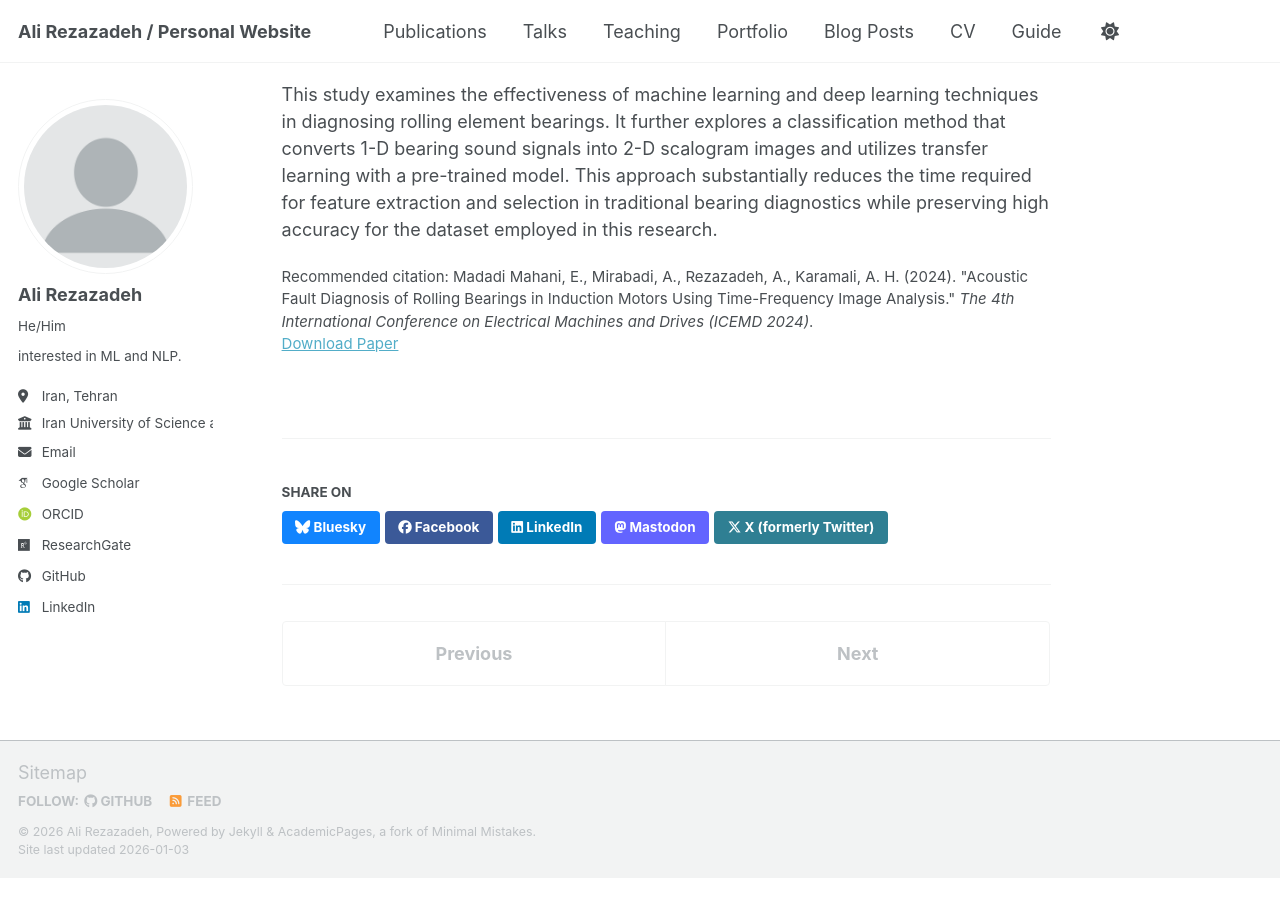
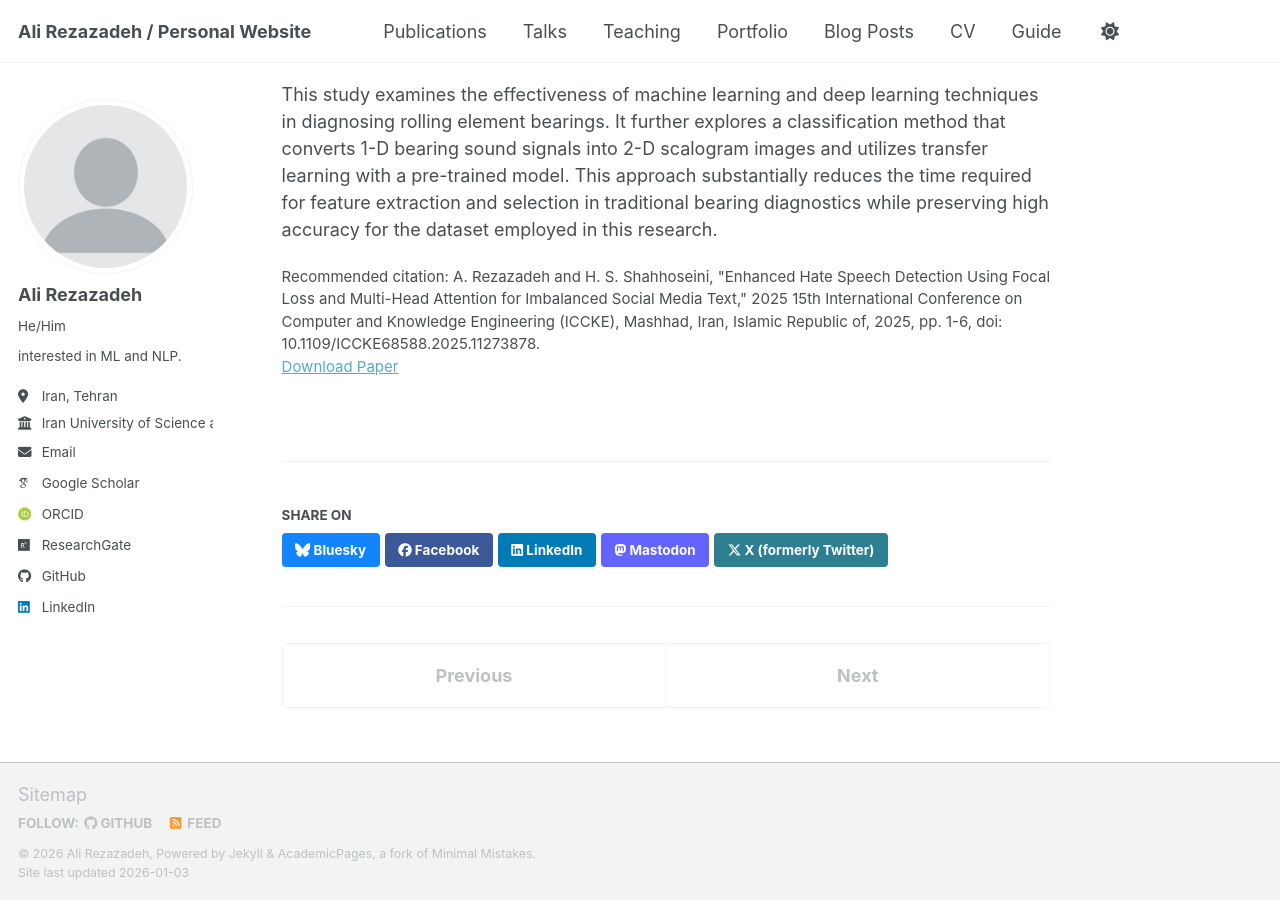
Before and after one commit to A12rz/alirezazadeh, a Jekyll site: the page built from _publications/2024-12-24-acoustic-fault-diagnosis_Version2.md, in a window 1280 px wide and 900 px high, scrolled down 515 px. Built offline with Jekyll 4.4.1, drawn with Linux system fonts in a browser that asks for light colours; some web fonts are replaced; a script bundle is joined from its source files by our own code; library files that are not in the unit come from our copies; before the commit the page ends 1393 px from its top, so only the background shows below that.

Commit message:
Revise paper URL and citation in publication metadata
Updated paper URL and citation for the publication.

```diff
--- a/_publications/2024-12-24-acoustic-fault-diagnosis_Version2.md
+++ b/_publications/2024-12-24-acoustic-fault-diagnosis_Version2.md
@@ -6,8 +6,8 @@ permalink: /publication/2024-12-24-acoustic-fault-diagnosis
 excerpt: 'This study examines the effectiveness of machine learning and deep learning techniques in diagnosing rolling element bearings using acoustic signals and spectral characteristics.'
 date: 2024-12-24
 venue: 'The 4th International Conference on Electrical Machines and Drives (ICEMD 2024)'
-paperurl: '/files/acoustic.pdf'
-citation: 'Madadi Mahani, E., Mirabadi, A., Rezazadeh, A., Karamali, A. H.  (2024). &quot;Acoustic Fault Diagnosis of Rolling Bearings in Induction Motors Using Time-Frequency Image Analysis.&quot; <i>The 4th International Conference on Electrical Machines and Drives (ICEMD 2024)</i>.'
+paperurl: 'https://a12rz.github.io/files/acoustic.pdf'
+citation: 'A. Rezazadeh and H. S. Shahhoseini, "Enhanced Hate Speech Detection Using Focal Loss and Multi-Head Attention for Imbalanced Social Media Text," 2025 15th International Conference on Computer and Knowledge Engineering (ICCKE), Mashhad, Iran, Islamic Republic of, 2025, pp. 1-6, doi: 10.1109/ICCKE68588.2025.11273878.'
 ---
 
 Detecting bearing failures in induction motors is essential for preventing unexpected breakdowns and minimizing industrial downtime.  The evaluation of acoustic signals and their spectral characteristics provides a non-invasive method for identifying bearing faults. Over the years, various monitoring techniques have been introduced, incorporating both sound and vibration sensors. Among these, rolling element bearing analysis has become a well-established approach for monitoring rotating machinery conditions.
```
